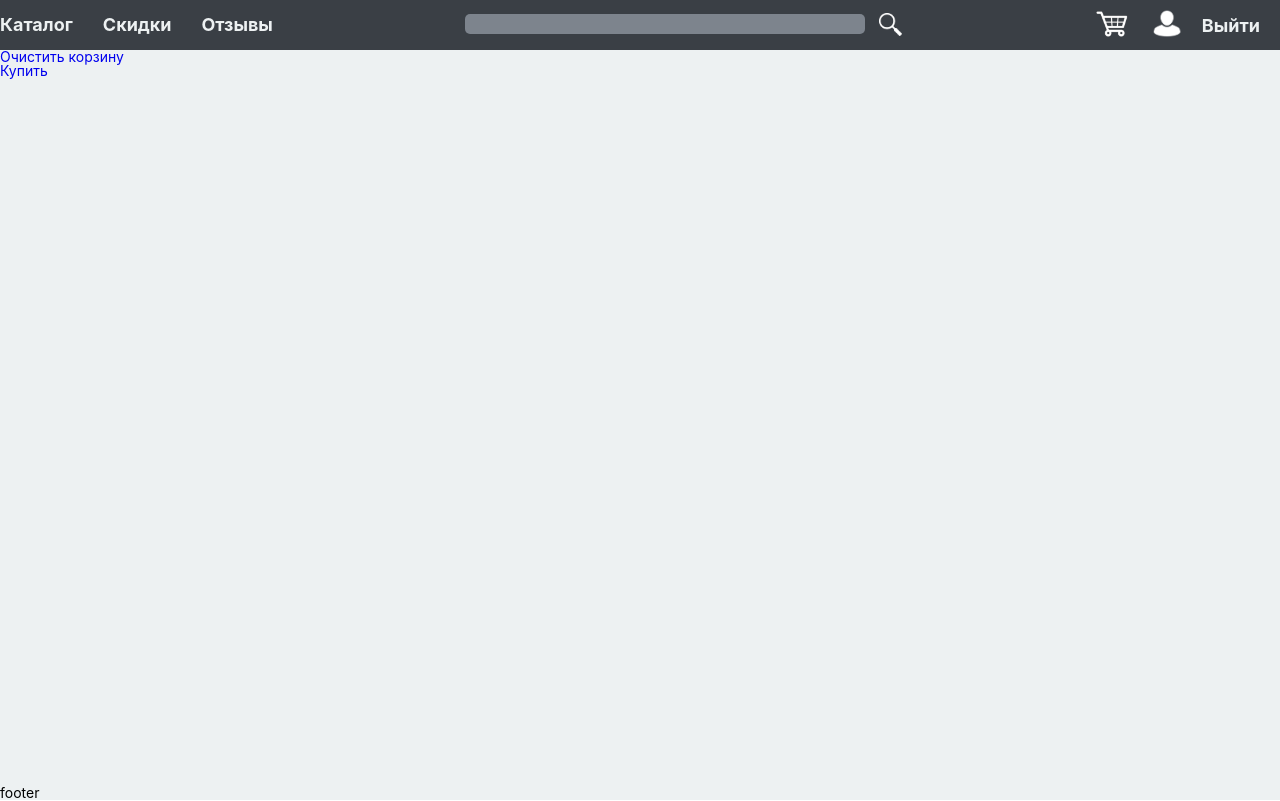
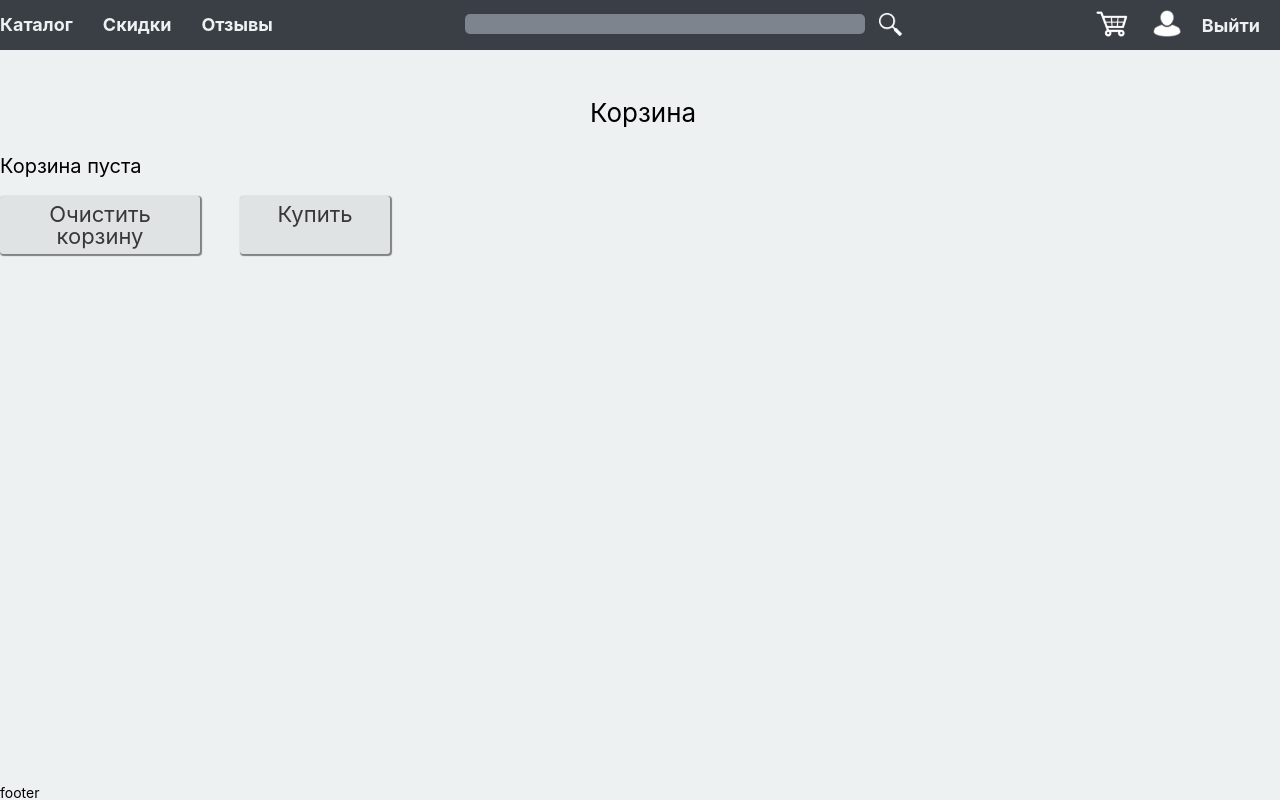
Before and after one commit to denis-teslyuk/denisshop, a Django app: page /cart/show_cart/ in a window 1280 px wide. Run offline with Django 5.2, Linux system fonts and the light colour scheme; a user stored in the database is signed in; data that the repository does not hold is empty; style sheets or scripts are compiled from the project's sources.

Commit message:
Add styles to cart page

```diff
--- /dev/null
+++ b/denisshopsite/cart/static/cart/css/source/null.scss
@@ -0,0 +1,37 @@
+*{
+    padding: 0;
+    margin: 0;
+ }
+
+ *,*:before,*:after{
+    -moz-box-sizing: border-box;
+    -webkit-box-sizing: border-box;
+    box-sizing: border-box;
+ }
+
+ nav,footer,header,aside{display: block;}
+
+ html,body{
+    height: 100%;
+    width: 100%;
+    font-size: 100%;
+    line-height: 1;
+    font-size: 14px;
+    -ms-text-size-adjust: 100%;
+    -moz-text-size-adjust: 100%;
+    -webkit-text-size-adjust: 100%;
+    font-family: 'Proxima Nova', -apple-system, BlinkMacSystemFont, 'Segoe UI', Roboto, 'Helvetica Neue', Arial, sans-serif;
+ }
+
+ input,button,textarea{font-family:inherit;}
+
+ input::-ms-clear{display: none;}
+ button{cursor: pointer;}
+ button::-moz-focus-inner {padding:0;border:0;}
+ a, a:visited{text-decoration: none;}
+ a:hover{text-decoration: none;}
+ ul li{list-style: none;}
+
+
+ h1,h2,h3,h4,h5,h6{font-size: inherit;font-weight: 400;
+color: #5d5d5d}
--- /dev/null
+++ b/denisshopsite/cart/static/cart/css/source/style.scss
@@ -0,0 +1,102 @@
+@import 'null.scss';
+
+.cart-title{
+    font-size: 26px;
+    width: 100px;
+    margin: 50px auto 30px;
+}
+
+.cart-empty{
+    font-size: 20px;
+}
+
+.cart-item-list{
+    width: 100%;
+    color: #383838;
+    a, a:visited{
+        color: #383838;
+    }
+    margin-bottom: 20px;
+}
+
+.cart-item{
+    display: flex;
+    padding: 10px 0px;
+    &:first-child{
+        padding-top: 0px;
+        border-top: 2px solid #38383866;
+    }
+    &:last-child{
+        padding-bottom: 0px;
+    }
+    width: 100%;
+    border-bottom: 2px solid #38383866;
+}
+
+.cart-item-title{
+    margin-right: auto;
+    font-size: 20px;
+
+    font-weight: 700;
+}
+
+.cart-item-image{
+    margin-right: 20px;
+    img{
+        border-radius: 3px;
+        box-shadow: 1px 1px 2px 2px rgba(0, 0, 0, 0.37);
+    }
+
+}
+
+.cart-item-right{
+    text-align: right;
+}
+
+.cart-item-price{
+    font-size: 24px;
+    font-weight: 700;
+    margin-bottom: 20px;
+}
+
+.cart-item-control-main{
+    display: flex;
+    justify-content: right;
+}
+
+.cart-item-control-main{
+    font-size: 25px;
+    margin-bottom: 20px;
+}
+
+.cart-item-control{
+        margin-right: 10px;
+        display: inline-block;
+}
+
+.cart-item-amount{
+    font-size: 16px;
+    color: rgb(201, 15, 15);
+}
+
+.cart-button{
+    width: 150px;
+    text-align: center;
+    box-shadow: 1px 1px 1px 1px #02020277;
+    background-color: #dfe3e4;
+    padding: 7px;
+    border-radius: 3px;
+    font-size: 22px;
+    margin-right: 40px;
+    a, a:visited{
+        color: #383838;
+    }
+}
+
+.cart-buttons{
+    display: flex;
+}
+
+.cart-button-clear{
+    width: 200px;
+}
--- /dev/null
+++ b/denisshopsite/cart/static/cart/css/style.css
@@ -0,0 +1,169 @@
+* {
+  padding: 0;
+  margin: 0;
+}
+
+*, *:before, *:after {
+  -webkit-box-sizing: border-box;
+  box-sizing: border-box;
+}
+
+nav, footer, header, aside {
+  display: block;
+}
+
+html, body {
+  height: 100%;
+  width: 100%;
+  font-size: 100%;
+  line-height: 1;
+  font-size: 14px;
+  -ms-text-size-adjust: 100%;
+  -moz-text-size-adjust: 100%;
+  -webkit-text-size-adjust: 100%;
+  font-family: "Proxima Nova", -apple-system, BlinkMacSystemFont, "Segoe UI", Roboto, "Helvetica Neue", Arial, sans-serif;
+}
+
+input, button, textarea {
+  font-family: inherit;
+}
+
+input::-ms-clear {
+  display: none;
+}
+
+button {
+  cursor: pointer;
+}
+
+button::-moz-focus-inner {
+  padding: 0;
+  border: 0;
+}
+
+a, a:visited {
+  text-decoration: none;
+}
+
+a:hover {
+  text-decoration: none;
+}
+
+ul li {
+  list-style: none;
+}
+
+h1, h2, h3, h4, h5, h6 {
+  font-size: inherit;
+  font-weight: 400;
+  color: #5d5d5d;
+}
+
+.cart-title {
+  font-size: 26px;
+  width: 100px;
+  margin: 50px auto 30px;
+}
+
+.cart-empty {
+  font-size: 20px;
+}
+
+.cart-item-list {
+  width: 100%;
+  color: #383838;
+  margin-bottom: 20px;
+}
+.cart-item-list a, .cart-item-list a:visited {
+  color: #383838;
+}
+
+.cart-item {
+  display: -webkit-box;
+  display: -ms-flexbox;
+  display: flex;
+  padding: 10px 0px;
+  width: 100%;
+  border-bottom: 2px solid rgba(56, 56, 56, 0.4);
+}
+.cart-item:first-child {
+  padding-top: 0px;
+  border-top: 2px solid rgba(56, 56, 56, 0.4);
+}
+.cart-item:last-child {
+  padding-bottom: 0px;
+}
+
+.cart-item-title {
+  margin-right: auto;
+  font-size: 20px;
+  font-weight: 700;
+}
+
+.cart-item-image {
+  margin-right: 20px;
+}
+.cart-item-image img {
+  border-radius: 3px;
+  -webkit-box-shadow: 1px 1px 2px 2px rgba(0, 0, 0, 0.37);
+          box-shadow: 1px 1px 2px 2px rgba(0, 0, 0, 0.37);
+}
+
+.cart-item-right {
+  text-align: right;
+}
+
+.cart-item-price {
+  font-size: 24px;
+  font-weight: 700;
+  margin-bottom: 20px;
+}
+
+.cart-item-control-main {
+  display: -webkit-box;
+  display: -ms-flexbox;
+  display: flex;
+  -webkit-box-pack: right;
+      -ms-flex-pack: right;
+          justify-content: right;
+}
+
+.cart-item-control-main {
+  font-size: 25px;
+  margin-bottom: 20px;
+}
+
+.cart-item-control {
+  margin-right: 10px;
+  display: inline-block;
+}
+
+.cart-item-amount {
+  font-size: 16px;
+  color: rgb(201, 15, 15);
+}
+
+.cart-button {
+  width: 150px;
+  text-align: center;
+  -webkit-box-shadow: 1px 1px 1px 1px rgba(2, 2, 2, 0.4666666667);
+          box-shadow: 1px 1px 1px 1px rgba(2, 2, 2, 0.4666666667);
+  background-color: #dfe3e4;
+  padding: 7px;
+  border-radius: 3px;
+  font-size: 22px;
+  margin-right: 40px;
+}
+.cart-button a, .cart-button a:visited {
+  color: #383838;
+}
+
+.cart-buttons {
+  display: -webkit-box;
+  display: -ms-flexbox;
+  display: flex;
+}
+
+.cart-button-clear {
+  width: 200px;
+}
--- a/denisshopsite/cart/templates/cart/show_cart.html
+++ b/denisshopsite/cart/templates/cart/show_cart.html
@@ -1,18 +1,41 @@
 {% extends 'base.html' %}
 {% load my_tags %}
+{% load static %}
 
 {% block content %}
+    <div class="cart-title">Корзина</div>
+    {% if not item_list %}
+        <div class="cart-empty">Корзина пуста</div>
+    {% endif %}
+    <ul class="cart-item-list">
     {% for item in item_list %}
-<div>{{item.game.title}}
-    <a href="{% url 'cart:delete_item' item.game.slug %}?count=1">-</a>
-    {{item.amount}}
-    <a href="{% url 'cart:add_item' item.game.slug %}">+</a>
-    <a href="{% url 'cart:delete_item' item.game.slug %}">Удалить</a></div>
-    {% get_free_keys item as free_keys %}
-    {% if free_keys < item.amount %}
-        <span>В наличии {{free_keys}} ключей</span>
-    {% endif %}
+        <li class="cart-item">
+                <div class="cart-item-image"><img src="{{item.game.image.url}}" width="200"></div>
+                <div class="cart-item-title">{{item.game.title}}</div>
+
+                <div class="cart-item-right">
+                    {% if item.game.sale_price %}
+                        <div class="cart-item-price">{{item.game.sale_price}}</div>
+                    {% else %}
+                        <div class="cart-item-price">{{item.game.price}}</div>
+                    {% endif %}
+                    <div class="cart-item-control-main">
+                        <div class="cart-item-control"><a href="{% url 'cart:delete_item' item.game.slug %}?count=1">-</a></div>
+                        <div class="cart-item-control">{{item.amount}}</div>
+                        <div class="cart-item-control"><a href="{% url 'cart:add_item' item.game.slug %}">+</a></div>
+                        <a href="{% url 'cart:delete_item' item.game.slug %}"><img src="{% static 'cart/img/trash.png' %}" width="20px"/></a>
+                    </div>
+                    {% get_free_keys item as free_keys %}
+                    {% if free_keys < item.amount %}
+                        <div class="cart-item-amount">В наличии {{free_keys}} ключей</div>
+                    {% endif %}
+                </div>
+
+        </li>
     {% endfor %}
-    <div><a href="{% url 'cart:delete_item'%}?count=all">Очистить корзину</a></div>
-    <div><a href="{% url 'cart:buy_items' %}">Купить</a></div>
+    </ul>
+    <div class="cart-buttons">
+        <div class="cart-button cart-button-clear"><a href="{% url 'cart:delete_item'%}?count=all">Очистить корзину</a></div>
+        <div class="cart-button"><a href="{% url 'cart:buy_items' %}">Купить</a></div>
+    </div>
 {% endblock %}
--- a/denisshopsite/templates/base.html
+++ b/denisshopsite/templates/base.html
@@ -5,6 +5,7 @@
     <meta charset="UTF-8">
     <title>{{title}}</title>
     <link rel="stylesheet" href="{% static 'denisshop/css/style.css' %}">
+    <link rel="stylesheet" href="{% static 'cart/css/style.css' %}">
 </head>
 <body>
   <div class="wrapper">
--- /dev/null
+++ b/denisshopsite/users/static/users/css/source/style.scss
@@ -0,0 +1 @@
+@import 'null.scss';
```
Also changed, not shown: denisshopsite/users/static/users/css/source/null.scss (added, +37 -0 lines), denisshopsite/users/static/users/css/style.css (added, +60 -0 lines), denisshopsite/cart/static/cart/img/trash.png (added), denisshopsite/db.sqlite3, 2 other files.
